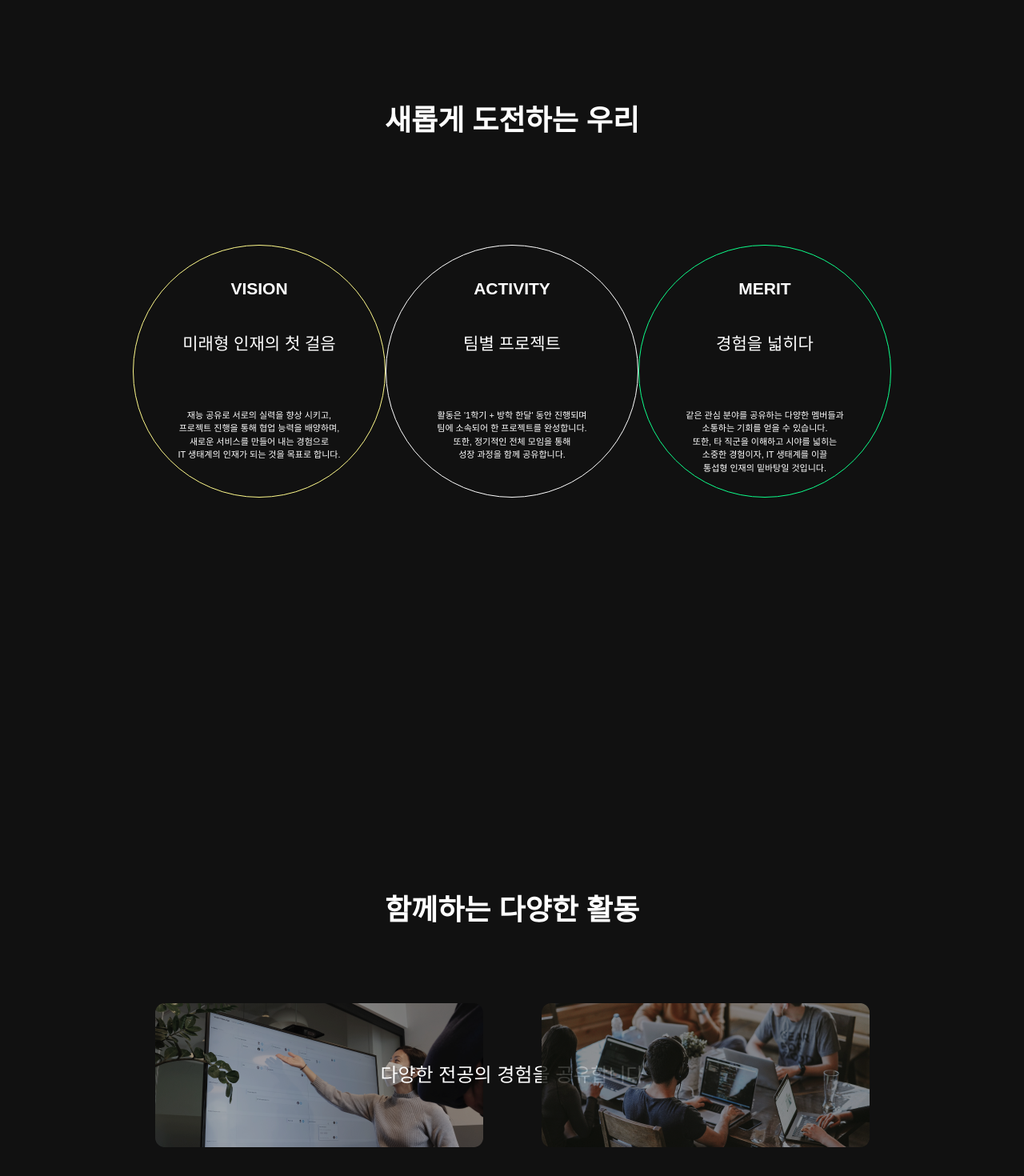
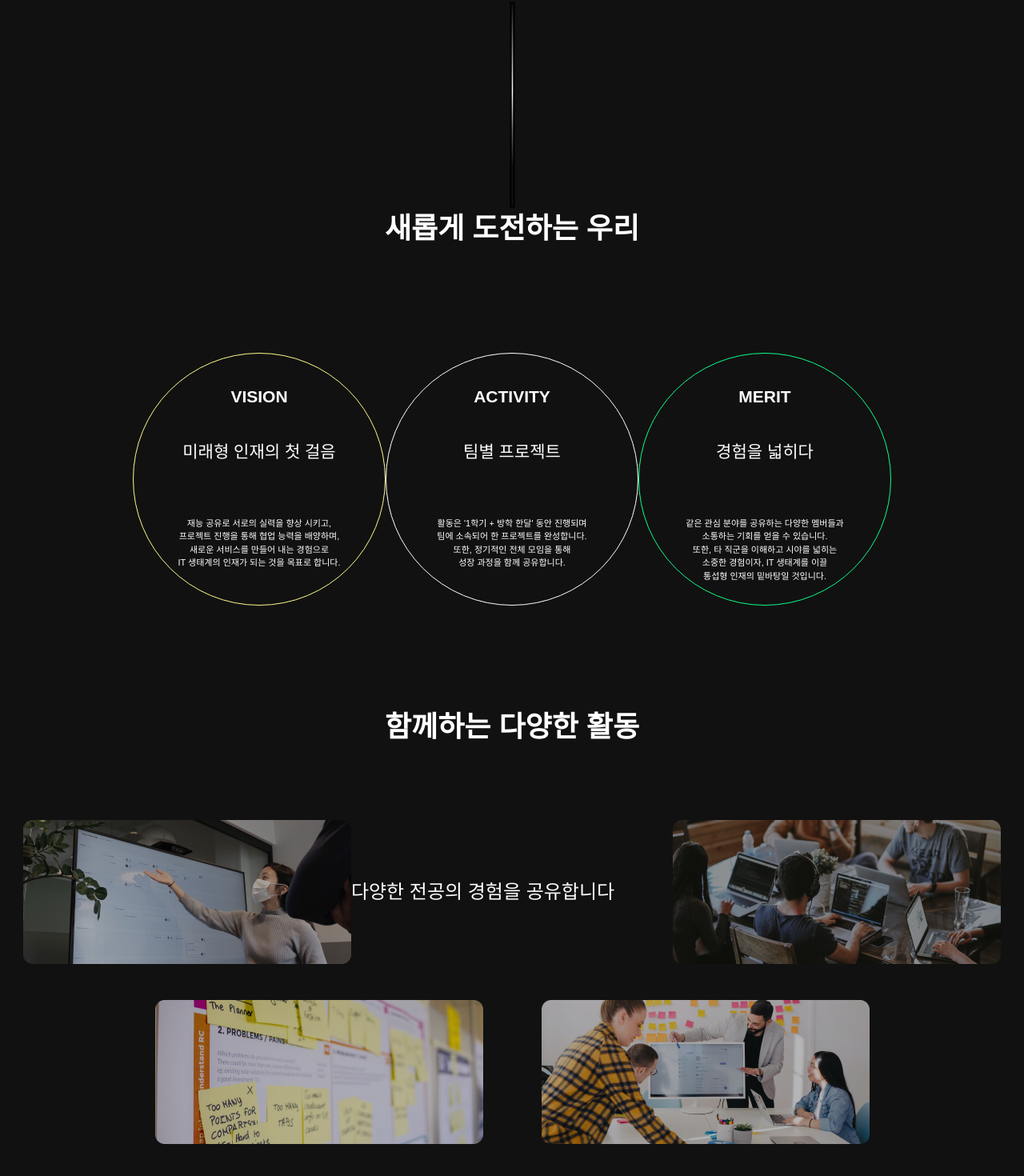
Before and after one commit to ahnwooseok/D.percent, a Next.js app: page /about in a window 1280 px wide. Shown: the part 820-2290 px from the top of the page at 80% size. After the commit the page ends 2250 px from the top, so only its background shows below. Built offline with nearby package versions, Linux system fonts and the light colour scheme.

Commit message:
about-challenge-line
라인 넣기 성공!

```diff
--- a/src/components/AboutMain/index.jsx
+++ b/src/components/AboutMain/index.jsx
@@ -54,8 +54,7 @@ function AboutMain() {
       </MainBottom>
 
       <Challenge>
-        {/*<Line></Line>*/}
-        {/*<ChallengeTitle style={{color: "#0Dff8B"}}>새롭게 도전하는 우리</ChallengeTitle>*/}
+        <Line></Line>
         <Title>새롭게 도전하는 우리</Title>
 
 
--- a/src/components/AboutMain/styles.js
+++ b/src/components/AboutMain/styles.js
@@ -51,16 +51,17 @@ export const Challenge = styled.div`
   justify-content: center;
   align-items: center;
   flex-direction: column;
-  padding-top: 68px;
+  padding-top: 168px;
 `;
 
 export const Line = styled.div`
   width: 257px;
   height: 0px;
 
+  padding-top: 2px;
   transform: rotate(90deg);
   border: 2px solid;
-  border-image-source: linear-gradient(270deg, rgba(255, 255, 255, 0) 20%, rgba(255, 255, 255, 0.37) 37.5%, #FFFFFF 56.67%, rgba(255, 255, 255, 0.46) 79.58%, rgba(255, 255, 255, 0) 100%);
+  background: linear-gradient(270deg, rgba(255, 255, 255, 0) 20%, rgba(255, 255, 255, 0.37) 37.5%, #FFFFFF 56.67%, rgba(255, 255, 255, 0.46) 79.58%, rgba(255, 255, 255, 0) 100%);
 `;
 export const Title = styled.h1`
   color: #ffffff;
@@ -70,7 +71,7 @@ export const Title = styled.h1`
   font-weight: bold;
   font-style: normal;
 
-  padding-top: 325px;
+  padding-top: 125px;
 `;
 
 export const ChallengeBox = styled.div`
@@ -138,7 +139,6 @@ export const Activity = styled.div`
   justify-content: center;
   align-items: center;
   flex-direction: column;
-  padding-top: 164px;
 `;
 
 export const ActivityTop = styled.div`
@@ -159,11 +159,11 @@ export const ActivityBottom = styled.div`
 `;
 
 export const ActivityContent = styled.div`
-  position: absolute;
   color: #ffffff;
   font-family: Noto Sans KR, sans-serif;
   font-style: normal;
   line-height: 150%;
   font-weight: 350;
   font-size: 24px;
+  position: relative;
 `;
```
